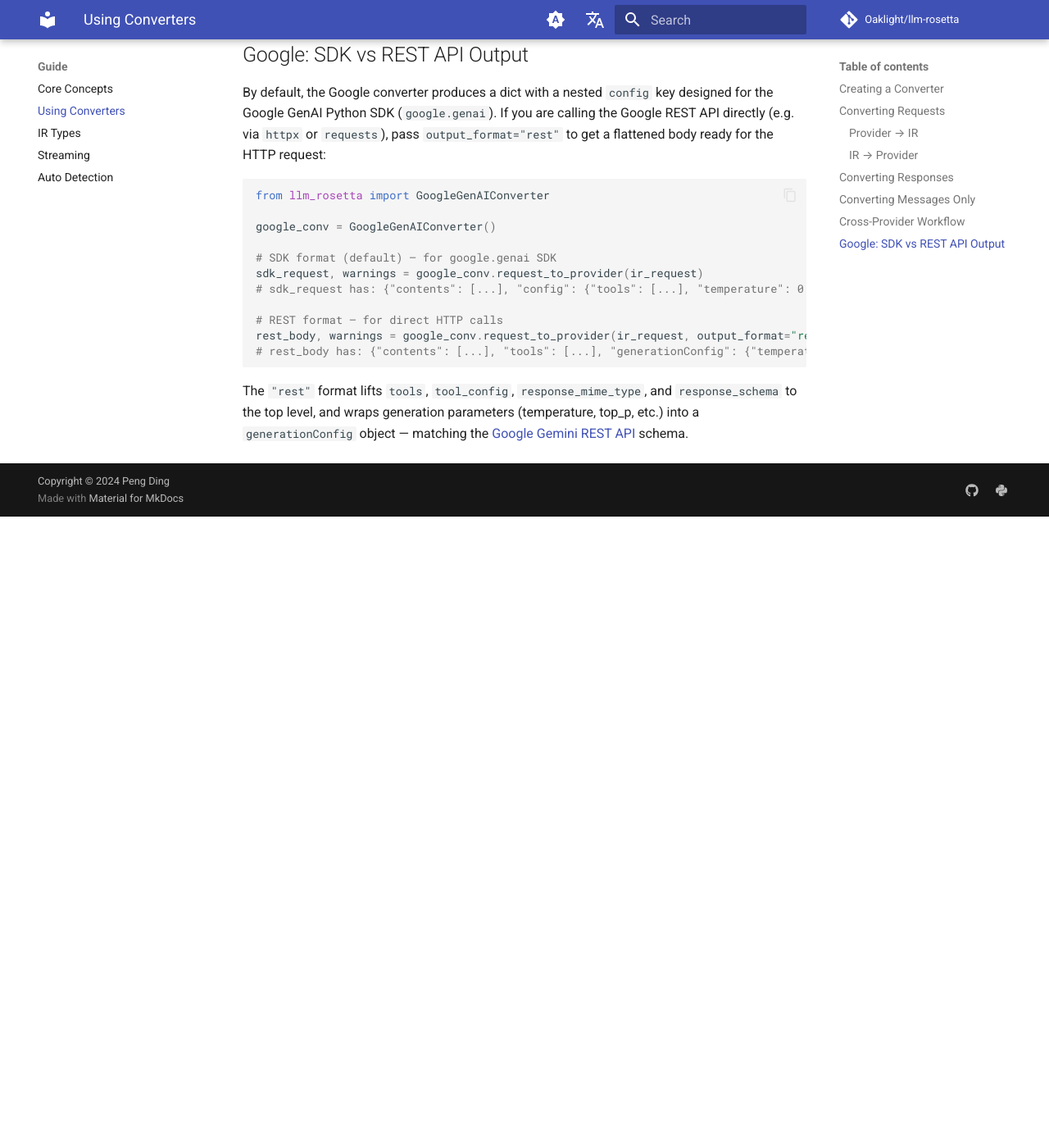
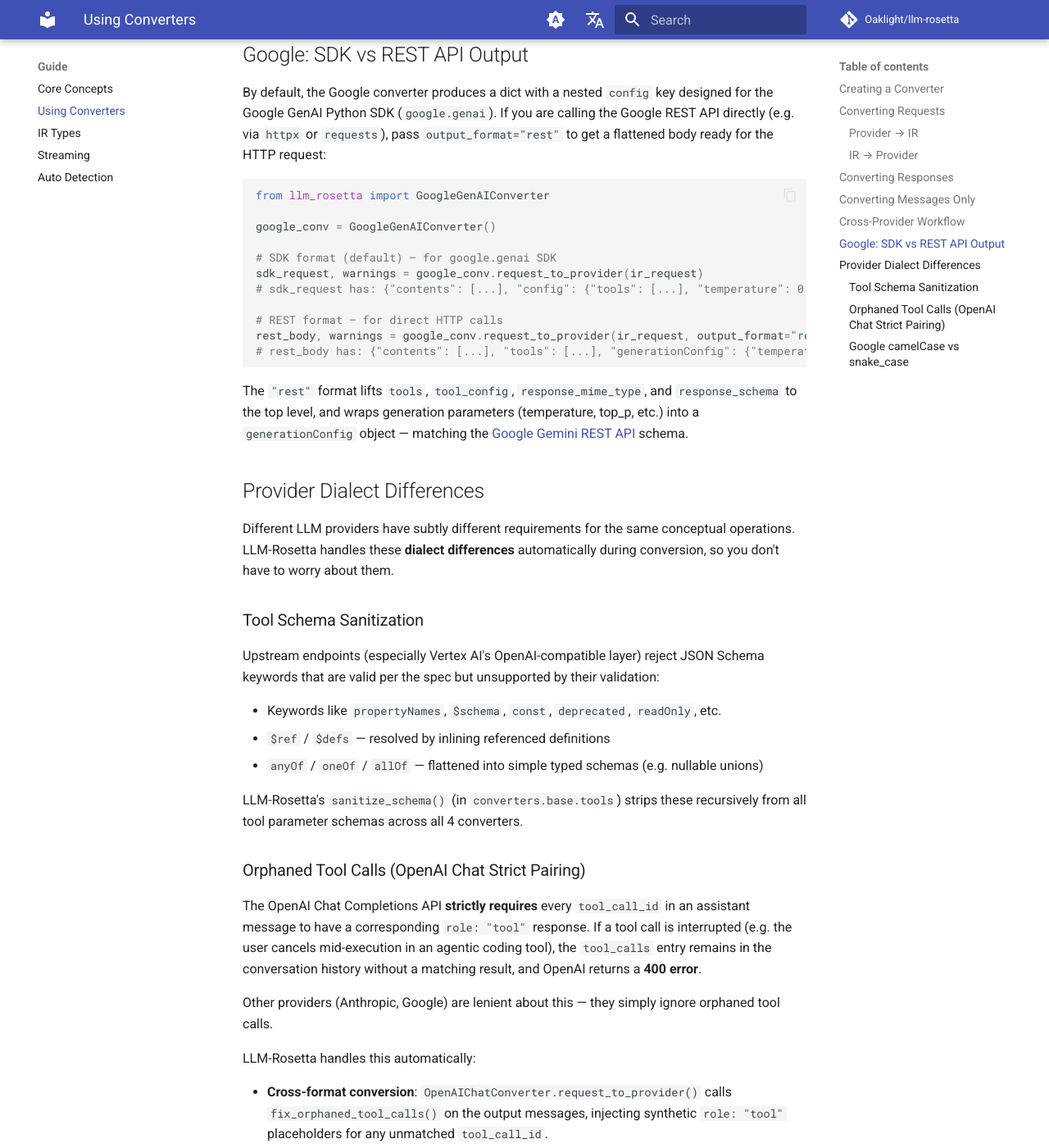
Before and after one commit to Oaklight/llm-rosetta, an MkDocs documentation site: the page built from docs/guide/converters.md, in a window 1280 px wide and 1400 px high, scrolled down 1500 px. Shown: the whole window at 82% size. Built offline with MkDocs 1.6.1 and Material for MkDocs 9.7.7, drawn with Linux system fonts in a browser that asks for light colours; comment, search, counter and statistics services are not loaded; before the commit the page ends 2130 px from its top, so only the background shows below that; some of the changed text lies outside the part shown.

Commit message:
docs: add v0.2.4 changelog and provider dialect differences guide

````diff
--- a/docs/guide/converters.md
+++ b/docs/guide/converters.md
@@ -87,3 +87,41 @@
 ```
 
 The `"rest"` format lifts `tools`, `tool_config`, `response_mime_type`, and `response_schema` to the top level, and wraps generation parameters (temperature, top_p, etc.) into a `generationConfig` object — matching the [Google Gemini REST API](https://ai.google.dev/api/generate-content) schema.
+
+## Provider Dialect Differences
+
+Different LLM providers have subtly different requirements for the same conceptual operations. LLM-Rosetta handles these **dialect differences** automatically during conversion, so you don't have to worry about them.
+
+### Tool Schema Sanitization
+
+Upstream endpoints (especially Vertex AI's OpenAI-compatible layer) reject JSON Schema keywords that are valid per the spec but unsupported by their validation:
+
+- Keywords like `propertyNames`, `$schema`, `const`, `deprecated`, `readOnly`, etc.
+- `$ref` / `$defs` — resolved by inlining referenced definitions
+- `anyOf` / `oneOf` / `allOf` — flattened into simple typed schemas (e.g. nullable unions)
+
+LLM-Rosetta's `sanitize_schema()` (in `converters.base.tools`) strips these recursively from all tool parameter schemas across all 4 converters.
+
+### Orphaned Tool Calls (OpenAI Chat Strict Pairing)
+
+The OpenAI Chat Completions API **strictly requires** every `tool_call_id` in an assistant message to have a corresponding `role: "tool"` response. If a tool call is interrupted (e.g. the user cancels mid-execution in an agentic coding tool), the `tool_calls` entry remains in the conversation history without a matching result, and OpenAI returns a **400 error**.
+
+Other providers (Anthropic, Google) are lenient about this — they simply ignore orphaned tool calls.
+
+LLM-Rosetta handles this automatically:
+
+- **Cross-format conversion**: `OpenAIChatConverter.request_to_provider()` calls `fix_orphaned_tool_calls()` on the output messages, injecting synthetic `role: "tool"` placeholders for any unmatched `tool_call_id`.
+- **Passthrough / direct use**: Import and call the function explicitly:
+
+```python
+from llm_rosetta.converters.openai_chat.tool_ops import fix_orphaned_tool_calls
+
+# Patch messages before sending to OpenAI
+messages = fix_orphaned_tool_calls(messages)
+# You can customize the placeholder text:
+messages = fix_orphaned_tool_calls(messages, placeholder="[Cancelled]")
+```
+
+### Google camelCase vs snake_case
+
+Google's REST API uses camelCase (`functionDeclarations`, `toolConfig`, `functionCallingConfig`) while the Python SDK uses snake_case (`function_declarations`, `tool_config`). LLM-Rosetta's Google converter accepts both conventions transparently.
````
Also changed, not shown: docs/changelog.md (+10 -0 lines).
